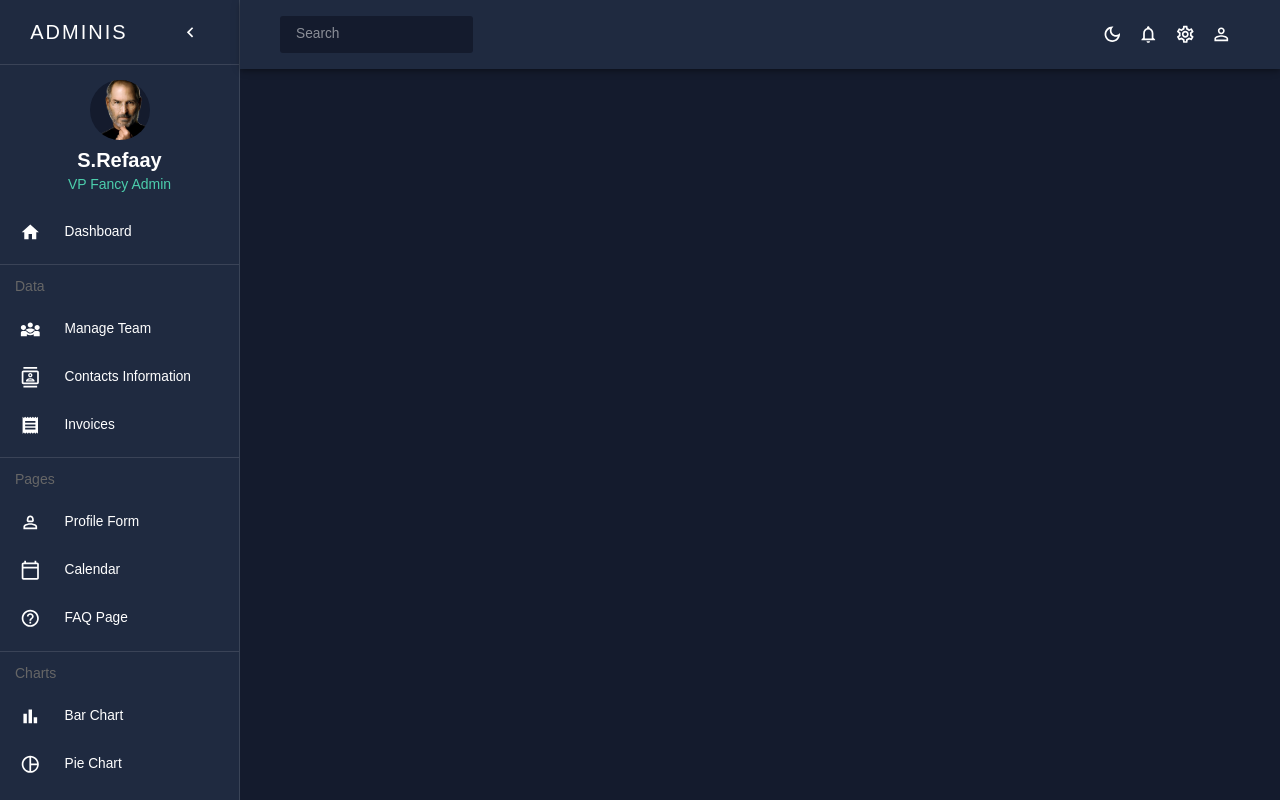
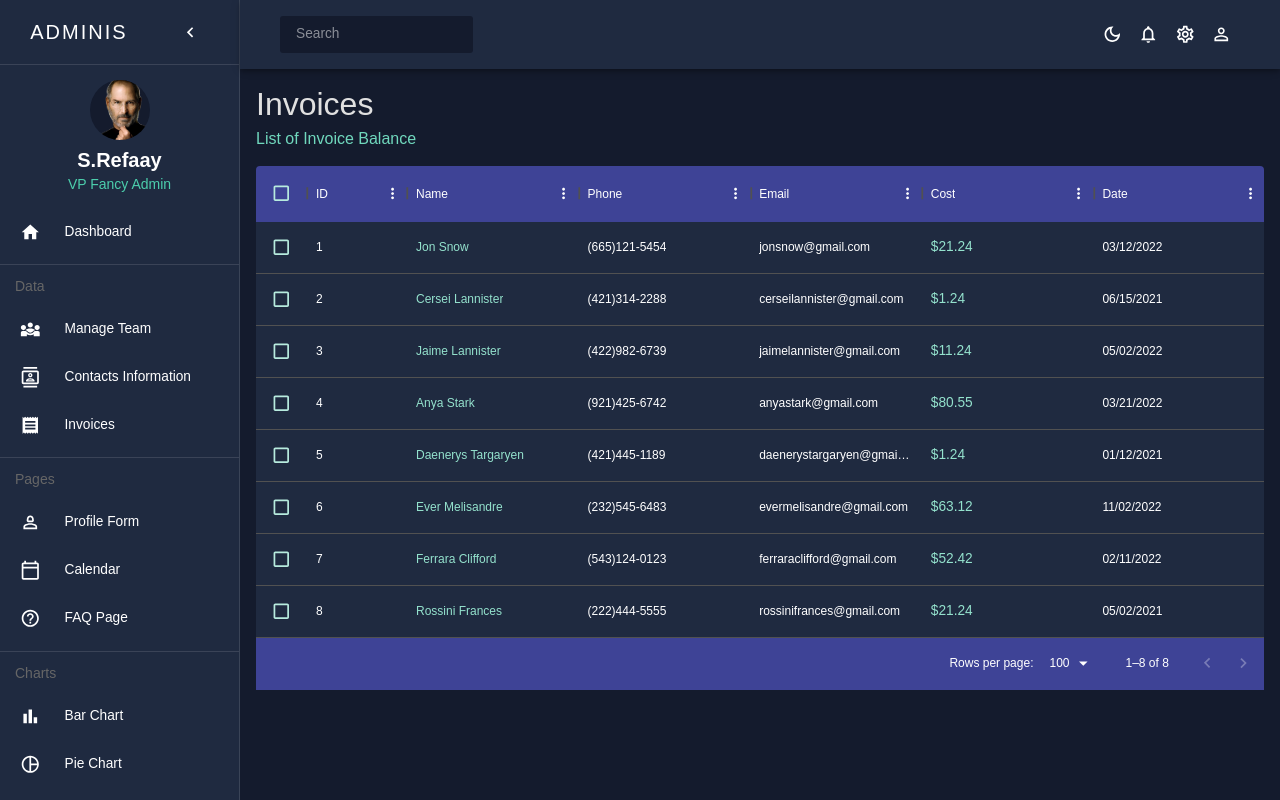
Before and after one commit to SamehRefaay/admin_dashboard_repo, a React (Create React App) app: page /invoices in a window 1280 px wide. Built offline with nearby package versions, Linux system fonts and the light colour scheme.

Commit message:
finish invoices page

```diff
--- a/src/App.js
+++ b/src/App.js
@@ -4,8 +4,7 @@
 import { Routes, Route } from 'react-router-dom';
 import Sidebar from './scenes/global/Sidebar';
 import { useState } from 'react';
-
-import { Dashborad, Team, Contacts } from './scenes';
+import { Dashborad, Team, Contacts, Invoices } from './scenes';
 
 function App() {
 	const drawerWidth = 240;
@@ -50,7 +49,7 @@
 								<Route path="/" element={<Dashborad />} />
 								<Route path="/team" element={<Team />} />
 								<Route path="/contacts" element={<Contacts />} />
-								{/* <Route path="/invoices" element={<Invoices />} /> */}
+								<Route path="/invoices" element={<Invoices />} />
 								{/* <Route path="/profile" element={<Profile />} /> */}
 								{/* <Route path="/calendar" element={<Calendar />} /> */}
 								{/* <Route path="/profile" element={<User />} /> */}
--- a/src/scenes/contacts/Contacts.jsx
+++ b/src/scenes/contacts/Contacts.jsx
@@ -45,12 +45,18 @@
 						borderBottom: 'none',
 					},
 					'& .MuiDataGrid-cell': { borderBottom: 'none' },
+					'& .MuiDataGrid-virtualScroller': {
+						backgroundColor: colors.primary[400],
+					},
 					'& .MuiDataGrid-footerContainer': {
 						backgroundColor: colors.blueAccent[700],
 						borderTop: 'none',
 					},
 					'& .MuiDataGrid-toolbarContainer .MuiButton-text': {
 						color: `${colors.grey[100]} !important`,
+					},
+					'& .MuiCheckbox-root': {
+						color: `${colors.greenAccent[200]} !important`,
 					},
 				}}
 			>
@@ -61,6 +67,7 @@
 						toolbar: GridToolbar,
 					}}
 					sx={{ height: '73vh' }}
+					checkboxSelection
 				/>
 			</Box>
 		</Box>
--- a/src/scenes/index.js
+++ b/src/scenes/index.js
@@ -1,3 +1,4 @@
 export { default as Dashborad } from './dashboard/Dashboard';
 export { default as Team } from './team/Team';
 export { default as Contacts } from './contacts/Contacts';
+export { default as Invoices } from './invoices/Invoices';
--- /dev/null
+++ b/src/scenes/invoices/Invoices.jsx
@@ -0,0 +1,71 @@
+import React from 'react';
+import { Box, Typography, useTheme } from '@mui/material';
+import { tokens } from '../../theme';
+import Header from '../../components/Header';
+import { DataGrid } from '@mui/x-data-grid';
+import { mockDataInvoices } from '../../data/mockData';
+
+const Invoices = () => {
+	const theme = useTheme();
+	const colors = tokens(theme.palette.mode);
+	const columns = [
+		{ field: 'id', headerName: 'ID' },
+		{
+			field: 'name',
+			headerName: 'Name',
+			cellClassName: 'name-column-cell',
+			flex: 1,
+		},
+		{ field: 'phone', headerName: 'Phone', flex: 1 },
+		{ field: 'email', headerName: 'Email', flex: 1 },
+		{
+			field: 'cost',
+			headerName: 'Cost',
+			flex: 1,
+			renderCell: params => (
+				<Typography
+					color={colors.greenAccent[300]}
+				>{`$${params.row.cost}`}</Typography>
+			),
+		},
+		{ field: 'date', headerName: 'Date', flex: 1 },
+	];
+
+	return (
+		<Box p={2}>
+			<Header title="Invoices" subtitle="List of Invoice Balance" />
+			<Box
+				mt={2}
+				sx={{
+					'& .MuiDataGrid-root': {
+						border: 'none',
+					},
+					'& .MuiDataGrid-cell': {
+						borderBottom: 'none',
+					},
+					'& .MuiDataGrid-columnHeaders': {
+						backgroundColor: colors.blueAccent[700],
+						borderBottom: 'none',
+					},
+					'& .MuiDataGrid-virtualScroller': {
+						backgroundColor: colors.primary[400],
+					},
+					'& .MuiDataGrid-footerContainer': {
+						backgroundColor: colors.blueAccent[700],
+						borderTop: 'none',
+					},
+					'& .name-column-cell': {
+						color: colors.greenAccent[300],
+					},
+					'& .MuiCheckbox-root': {
+						color: `${colors.greenAccent[200]} !important`,
+					},
+				}}
+			>
+				<DataGrid rows={mockDataInvoices} columns={columns} checkboxSelection />
+			</Box>
+		</Box>
+	);
+};
+
+export default Invoices;
--- a/src/scenes/team/Team.jsx
+++ b/src/scenes/team/Team.jsx
@@ -85,9 +85,12 @@
 						backgroundColor: colors.blueAccent[700],
 						borderTop: 'none',
 					},
+					'& .MuiCheckbox-root': {
+						color: `${colors.greenAccent[200]} !important`,
+					},
 				}}
 			>
-				<DataGrid rows={mockDataTeam} columns={columns} />
+				<DataGrid rows={mockDataTeam} columns={columns} checkboxSelection />
 			</Box>
 		</Box>
 	);
```
